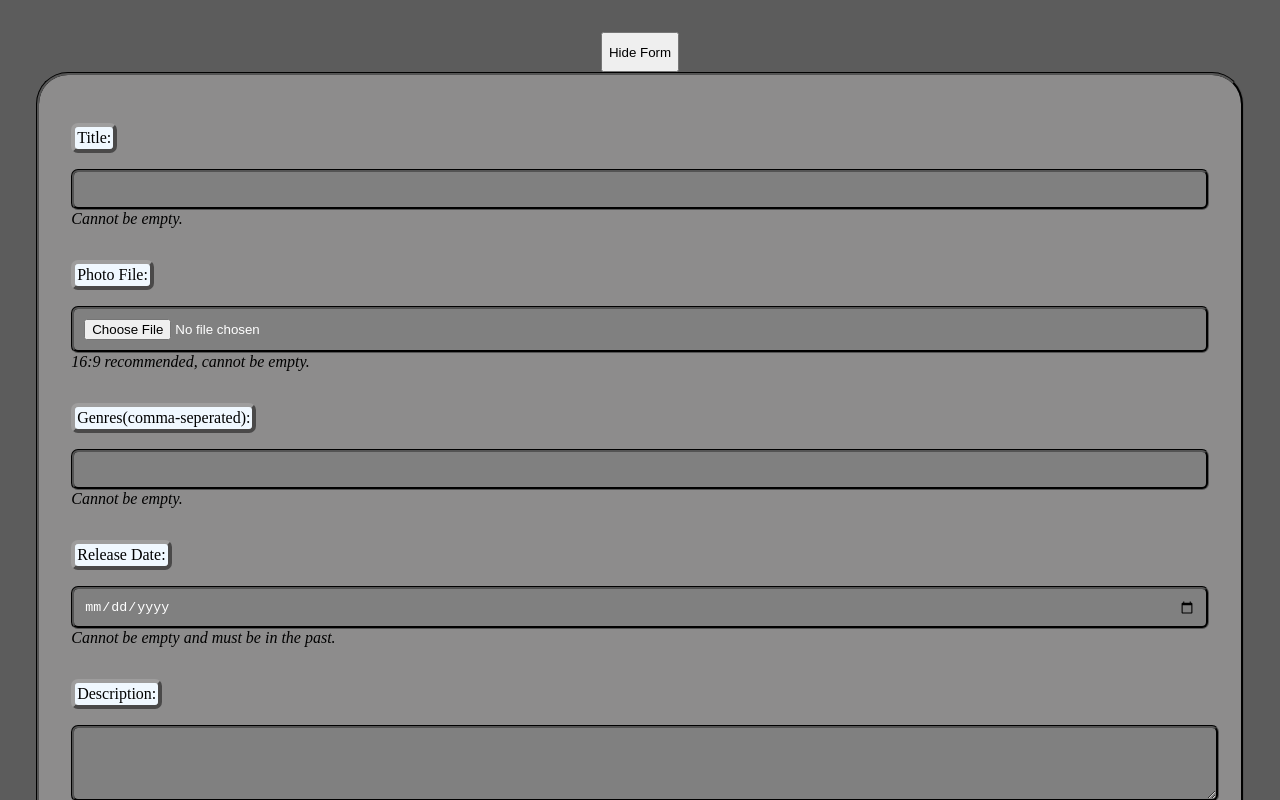
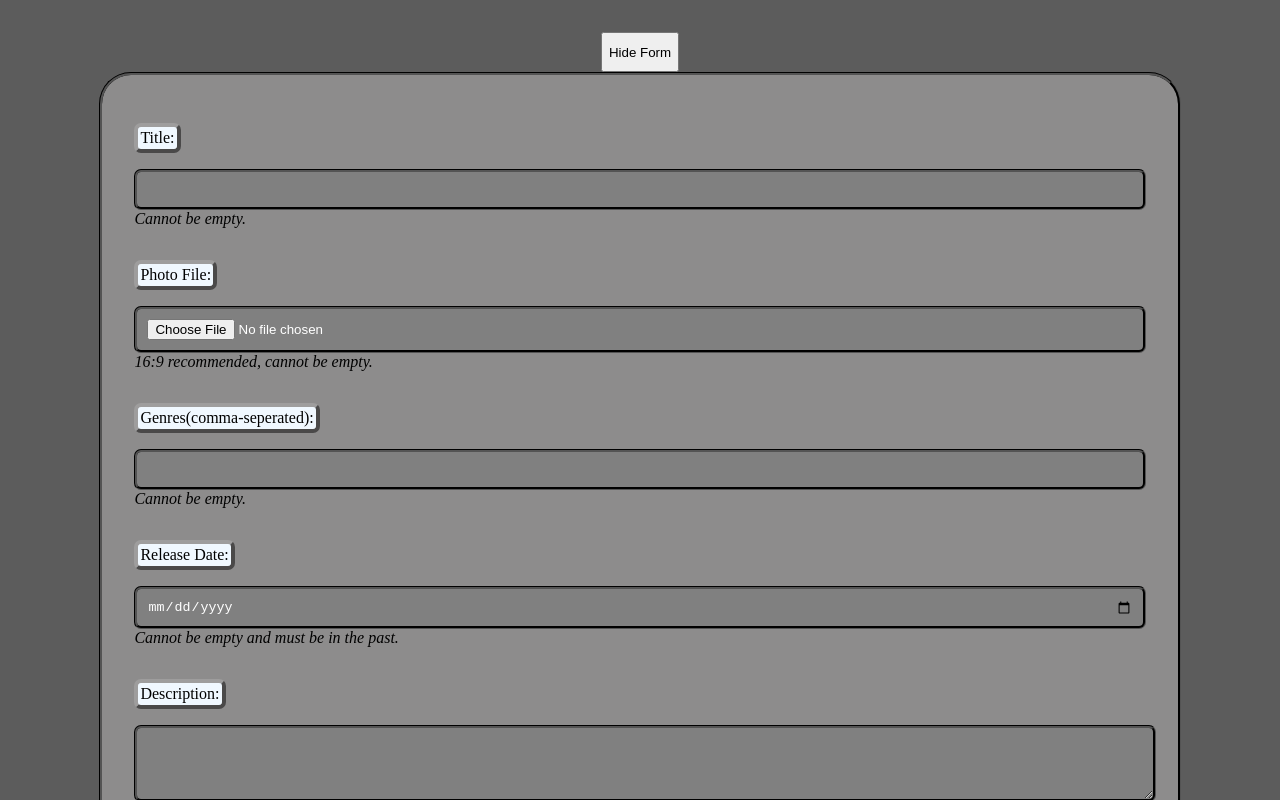
Before and after one commit to Mardixx/AngularApp, an Angular app: page / in a window 1280 px wide. Shown: the top 800 px of the page. Built offline with nearby package versions, Linux system fonts and the light colour scheme; no server answers.

Commit message:
Changed some bugs

```diff
--- a/src/app/shared/components/post-card-component/post-card-component.component.css
+++ b/src/app/shared/components/post-card-component/post-card-component.component.css
@@ -3,6 +3,7 @@
   flex-direction: column;
   align-items: center;
   margin: 2em auto 2em auto;
+  width: 80%;
 }
 .container .hideButton {
   width: -moz-fit-content;
@@ -15,27 +16,25 @@
 .container form {
   display: flex;
   flex-direction: column;
-  width: 90%;
+  width: 100%;
   border: groove 3px black;
   border-radius: 32px;
   padding: 2em;
   background-color: rgb(141, 140, 140);
 }
-
-form .helpBlock {
+.container form .helpBlock {
   color: black;
   font-style: italic;
   font-size: 1rem;
 }
-
-form .inputField {
+.container form .inputField {
   display: flex;
   flex-direction: column;
   width: 100%;
   margin: 1em 0 1em 0;
 }
-
-form .inputField label {
+.container form .inputField label {
+  width: -moz-fit-content;
   width: fit-content;
   padding: 2px;
   border-radius: 7px;
@@ -43,16 +42,14 @@ form .inputField label {
   background-color: aliceblue;
   margin-bottom: 1em;
 }
-
-form .inputField input {
+.container form .inputField input {
   border-radius: 7px;
   background-color: grey;
   border: groove 3px black;
   padding: 10px;
   color: white;
 }
-
-form .inputField textarea {
+.container form .inputField textarea {
   max-width: 100%;
   min-width: 100%;
   height: 5em;
@@ -62,8 +59,7 @@ form .inputField textarea {
   background-color: grey;
   color: white;
 }
-
-form button {
+.container form button {
   margin: auto;
   width: -moz-fit-content;
   width: fit-content;
--- a/src/app/shared/components/post-card-component/post-card-component.component.scss
+++ b/src/app/shared/components/post-card-component/post-card-component.component.scss
@@ -3,6 +3,7 @@
     flex-direction: column;
     align-items: center;
     margin: 2em auto 2em auto;
+    width: 80%;
     .hideButton {
         width: fit-content;
         height: 3em;
@@ -13,7 +14,7 @@
     form {
         display: flex;
         flex-direction: column;
-        width: 90%;
+        width: 100%;
         border: groove 3px black;
         border-radius: 32px;
         padding: 2em;
```
Also changed, not shown: src/app/app.component.css (+0 -7 lines), src/app/shared/components/get-card/get-card.component.css (+6 -1 lines), 2 other files (tests, documents, lock files or other folders).
